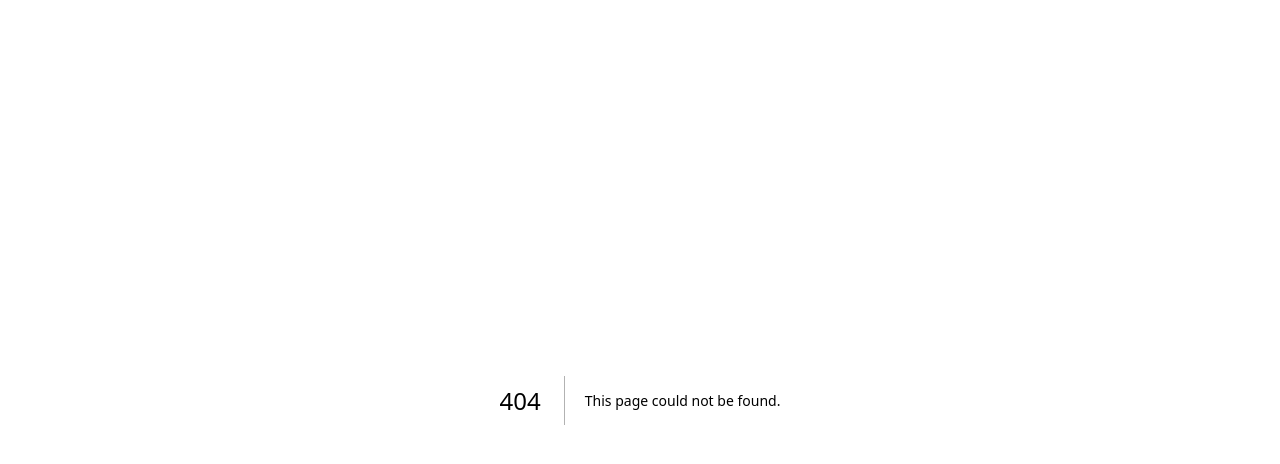
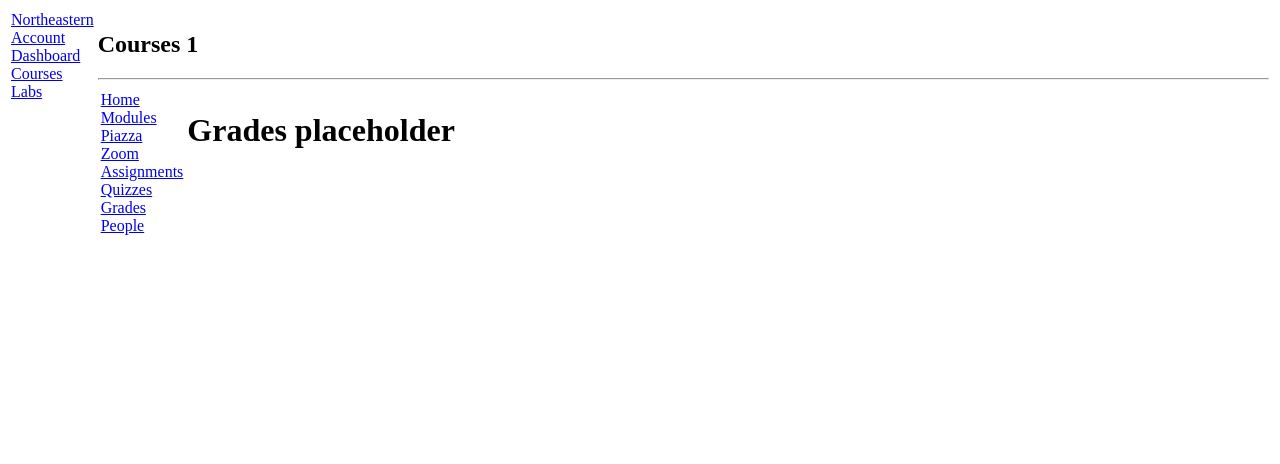
Before and after one commit to diabrar/kambaz-next-js, a Next.js app: page /Courses/1/Grades in a window 1280 px wide. Before the commit this address had no page. Shown: the top 464 px of the page. Built offline with nearby package versions, Linux system fonts and the light colour scheme.

Commit message:
fixed navigation links w/ placeholders

```diff
--- /dev/null
+++ b/app/(Kambaz)/Courses/[cid]/Grades/page.tsx
@@ -0,0 +1,7 @@
+export default function Grades() {
+    return (
+        <div id="wd-grades">
+            <h1>Grades placeholder</h1>
+        </div>
+    )
+}
--- a/app/(Kambaz)/Courses/[cid]/Navigation.tsx
+++ b/app/(Kambaz)/Courses/[cid]/Navigation.tsx
@@ -4,11 +4,11 @@ export default function CourseNavigation() {
     <div id="wd-courses-navigation">
       <Link href="/Courses/1234/Home" id="wd-course-home-link">Home</Link><br/>
       <Link href="/Courses/1234/Modules" id="wd-course-modules-link">Modules</Link><br/>
-      <Link href="/Courses/1234/Piazza" id="wd-course-piazza-link">Piazza</Link><br/>
-      <Link href="/Courses/1234/Zoom" id="wd-course-zoom-link">Zoom</Link><br/>
-      <Link href="/Courses/1234/Assignments" id="wd-course-quizzes-link">Assignments</Link><br/>
-      <Link href="/Courses/1234/Quizzes" id="wd-course-assignments-link">Quizzes</Link><br/>
+      <Link href="https://piazza.com/" id="wd-course-piazza-link">Piazza</Link><br/>
+      <Link href="https://www.zoom.com/" id="wd-course-zoom-link">Zoom</Link><br/>
+      <Link href="/Courses/1234/Assignments" id="wd-course-assignments-link">Assignments</Link><br/>
+      <Link href="/Courses/1234/Quizzes" id="wd-course-quizzes-link">Quizzes</Link><br/>
       <Link href="/Courses/1234/Grades" id="wd-course-grades-link">Grades</Link><br/>
-      <Link href="/Courses/1234/People/Table" id="wd-course-people-link">People</Link><br/>
+      <Link href="/Courses/1234/People" id="wd-course-people-link">People</Link><br/>
     </div>
   );}
```
Also changed, not shown: app/(Kambaz)/Courses/[cid]/People/page.tsx (added, +7 -0 lines), app/(Kambaz)/Courses/[cid]/Quizzes/page.tsx (added, +7 -0 lines).
